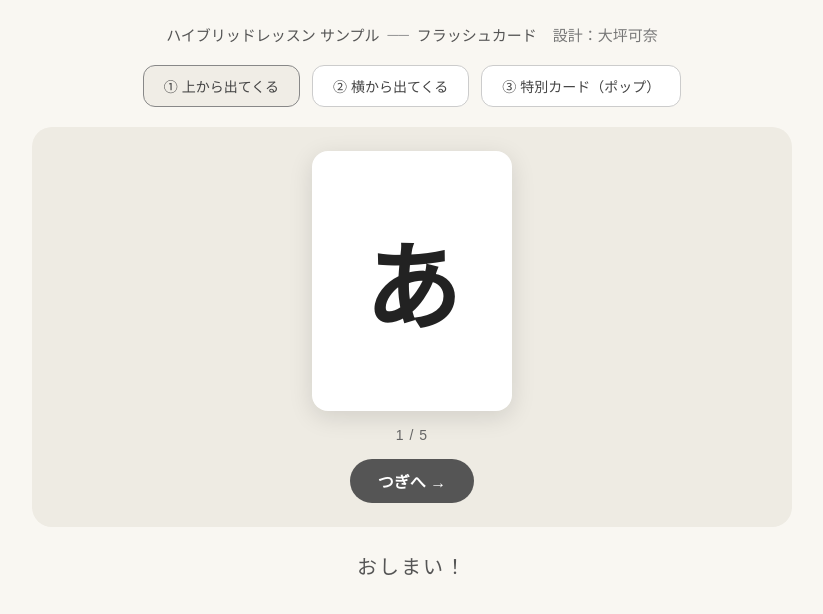
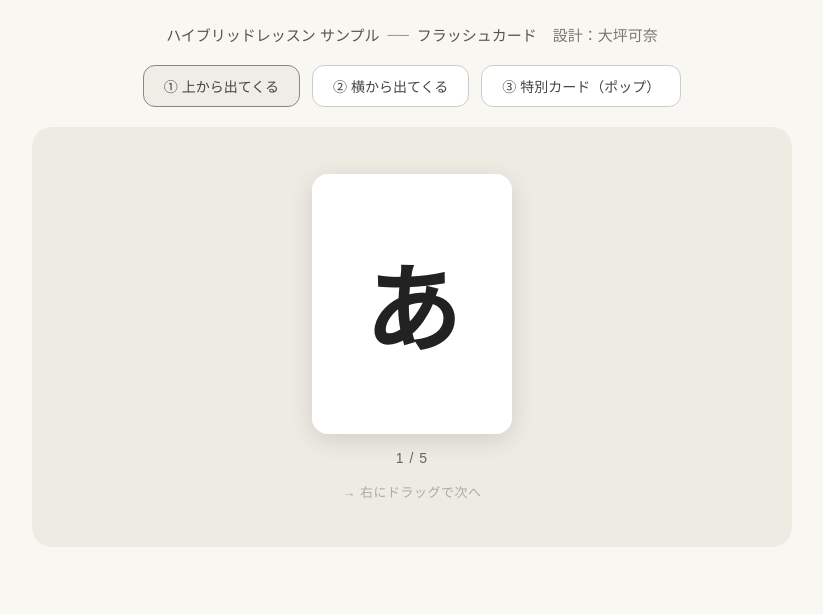
Before and after one commit to kana-otsubo/kana, a React (Vite) app: page / in a window 1280 px wide. Both pictures are taken after a click on the button "① 上から出てくる". Shown: the top 614 px of the page, without its empty margins (228-1051 px from the left). Built offline with nearby package versions, Linux system fonts and the light colour scheme.

Commit message:
Add right-drag swipe gesture to advance flash cards
https://claude.ai/code/session_01UF221H8dAADWUq8e1AKV2x

```diff
--- a/src/FlashCard.jsx
+++ b/src/FlashCard.jsx
@@ -1,4 +1,4 @@
-import { useState } from 'react'
+import { useState, useRef } from 'react'
 
 const CARDS = [
   { id: 1, front: 'あ', back: 'ア' },
@@ -14,12 +14,19 @@ const MODES = [
   { id: 'pop',       label: '③ 特別カード（ポップ）' },
 ]
 
+const SWIPE_THRESHOLD = 80
+
 export default function FlashCard() {
   const [mode, setMode] = useState(null)
   const [index, setIndex] = useState(0)
   const [flipped, setFlipped] = useState(false)
   const [animKey, setAnimKey] = useState(0)
   const [done, setDone] = useState(false)
+
+  // drag state
+  const [dragX, setDragX] = useState(0)
+  const [dragging, setDragging] = useState(false)
+  const dragStart = useRef(null)
 
   const card = CARDS[index]
 
@@ -29,6 +36,7 @@ export default function FlashCard() {
     setFlipped(false)
     setDone(false)
     setAnimKey(k => k + 1)
+    setDragX(0)
   }
 
   function next() {
@@ -39,7 +47,42 @@ export default function FlashCard() {
       setFlipped(false)
       setAnimKey(k => k + 1)
     }
+    setDragX(0)
   }
+
+  // --- pointer drag handlers ---
+  function onPointerDown(e) {
+    if (e.button !== undefined && e.button !== 0) return
+    dragStart.current = e.clientX ?? e.touches?.[0]?.clientX
+    setDragging(true)
+  }
+
+  function onPointerMove(e) {
+    if (!dragging || dragStart.current === null) return
+    const x = e.clientX ?? e.touches?.[0]?.clientX
+    const dx = x - dragStart.current
+    setDragX(dx > 0 ? dx : 0) // only allow dragging right
+  }
+
+  function onPointerUp() {
+    if (!dragging) return
+    setDragging(false)
+    if (dragX >= SWIPE_THRESHOLD) {
+      next()
+    } else {
+      setDragX(0)
+    }
+    dragStart.current = null
+  }
+
+  const swipeProgress = Math.min(dragX / SWIPE_THRESHOLD, 1)
+  const cardStyle = dragging || dragX > 0
+    ? {
+        transform: `translateX(${dragX}px) rotate(${dragX * 0.05}deg)`,
+        transition: dragging ? 'none' : 'transform 0.3s ease',
+        opacity: 1 - swipeProgress * 0.4,
+      }
+    : {}
 
   const animClass = mode ? `card--${mode}` : ''
 
@@ -67,13 +110,29 @@ export default function FlashCard() {
         </nav>
 
         <div className="fc-stage">
-          {!mode && <div className="fc-empty" />}
+          {!mode && (
+            <div className="fc-hint">← モードを選んでスタート</div>
+          )}
 
           {mode && !done && (
+            <>
+              {swipeProgress > 0.3 && (
+                <div className="fc-swipe-indicator" style={{ opacity: swipeProgress }}>
+                  つぎへ →
+                </div>
+              )}
               <div
                 key={animKey}
                 className={`fc-card ${animClass}${flipped ? ' flipped' : ''}`}
-              onClick={() => setFlipped(f => !f)}
+                style={cardStyle}
+                onMouseDown={onPointerDown}
+                onMouseMove={onPointerMove}
+                onMouseUp={onPointerUp}
+                onMouseLeave={onPointerUp}
+                onTouchStart={e => onPointerDown(e.touches[0])}
+                onTouchMove={e => onPointerMove(e.touches[0])}
+                onTouchEnd={onPointerUp}
+                onClick={() => { if (dragX < 5) setFlipped(f => !f) }}
               >
                 <div className="fc-card-inner">
                   <div className="fc-card-front">{card.front}</div>
@@ -82,17 +141,23 @@ export default function FlashCard() {
                 <div className="fc-progress">
                   {index + 1} / {CARDS.length}
                 </div>
-              <button
-                className="fc-next-btn"
-                onClick={e => { e.stopPropagation(); next() }}
-              >
-                {index + 1 >= CARDS.length ? 'おわり' : 'つぎへ →'}
+                <div className="fc-drag-hint">→ 右にドラッグで次へ</div>
+              </div>
+            </>
+          )}
+
+          {mode && done && (
+            <div className="fc-done">
+              <div className="fc-done-emoji">🎉</div>
+              <div className="fc-done-text">おしまい！</div>
+              <button className="fc-restart-btn" onClick={() => startMode(mode)}>
+                もういちど
               </button>
             </div>
           )}
         </div>
 
-        <div className="fc-footer">おしまい！</div>
+        <div className="fc-footer" />
       </div>
     </>
   )
@@ -124,11 +189,7 @@ const styles = `
   }
 
   .fc-sep { color: #999; }
-
-  .fc-designer {
-    margin-left: 8px;
-    color: #777;
-  }
+  .fc-designer { margin-left: 8px; color: #777; }
 
   .fc-modes {
     display: flex;
@@ -150,19 +211,13 @@ const styles = `
     font-family: inherit;
   }
 
-  .fc-mode-btn.active {
-    border-color: #888;
-    background: #f0ede6;
-  }
-
-  .fc-mode-btn:hover {
-    border-color: #aaa;
-  }
+  .fc-mode-btn.active { border-color: #888; background: #f0ede6; }
+  .fc-mode-btn:hover  { border-color: #aaa; }
 
   .fc-stage {
     width: 100%;
     max-width: 760px;
-    min-height: 400px;
+    min-height: 420px;
     background: #eeebe3;
     border-radius: 20px;
     display: flex;
@@ -172,22 +227,25 @@ const styles = `
     overflow: hidden;
   }
 
-  .fc-empty {
-    width: 100%;
-    height: 400px;
+  .fc-hint {
+    color: #aaa;
+    font-size: 16px;
   }
 
-  /* Card base */
+  /* Card */
   .fc-card {
     width: 240px;
-    cursor: pointer;
     user-select: none;
     display: flex;
     flex-direction: column;
     align-items: center;
     gap: 16px;
     perspective: 1000px;
+    cursor: grab;
+    touch-action: none;
   }
+
+  .fc-card:active { cursor: grabbing; }
 
   .fc-card-inner {
     width: 200px;
@@ -195,6 +253,8 @@ const styles = `
     position: relative;
     transform-style: preserve-3d;
     transition: transform 0.5s ease;
+    border-radius: 16px;
+    box-shadow: 0 6px 24px rgba(0,0,0,0.12);
   }
 
   .fc-card.flipped .fc-card-inner {
@@ -212,19 +272,10 @@ const styles = `
     justify-content: center;
     font-size: 96px;
     font-weight: 900;
-    box-shadow: 0 6px 24px rgba(0,0,0,0.12);
   }
 
-  .fc-card-front {
-    background: white;
-    color: #222;
-  }
-
-  .fc-card-back {
-    background: #fff8e1;
-    color: #e65100;
-    transform: rotateY(180deg);
-  }
+  .fc-card-front { background: white; color: #222; }
+  .fc-card-back  { background: #fff8e1; color: #e65100; transform: rotateY(180deg); }
 
   .fc-progress {
     font-size: 14px;
@@ -232,12 +283,46 @@ const styles = `
     letter-spacing: 1px;
   }
 
-  .fc-next-btn {
+  .fc-drag-hint {
+    font-size: 13px;
+    color: #aaa;
+    letter-spacing: 0.5px;
+  }
+
+  /* Swipe indicator */
+  .fc-swipe-indicator {
+    position: absolute;
+    right: 32px;
+    font-size: 22px;
+    font-weight: bold;
+    color: #4caf50;
+    pointer-events: none;
+    transition: opacity 0.1s;
+  }
+
+  /* Done screen */
+  .fc-done {
+    display: flex;
+    flex-direction: column;
+    align-items: center;
+    gap: 16px;
+    animation: popIn 0.4s ease;
+  }
+
+  .fc-done-emoji { font-size: 72px; }
+
+  .fc-done-text {
+    font-size: 32px;
+    font-weight: 900;
+    color: #555;
+  }
+
+  .fc-restart-btn {
     background: #555;
     color: white;
     border: none;
     border-radius: 50px;
-    padding: 10px 28px;
+    padding: 12px 32px;
     font-size: 16px;
     font-weight: bold;
     cursor: pointer;
@@ -245,16 +330,9 @@ const styles = `
     transition: background 0.2s;
   }
 
-  .fc-next-btn:hover { background: #333; }
+  .fc-restart-btn:hover { background: #333; }
 
-  .fc-footer {
-    margin-top: 24px;
-    font-size: 20px;
-    color: #555;
-    letter-spacing: 2px;
-  }
-
-  /* Animation: from top */
+  /* Entry animations */
   .fc-card.card--from-top {
     animation: slideFromTop 0.5s cubic-bezier(0.22, 1, 0.36, 1) both;
   }
@@ -264,7 +342,6 @@ const styles = `
     to   { opacity: 1; transform: translateY(0); }
   }
 
-  /* Animation: from side */
   .fc-card.card--from-side {
     animation: slideFromSide 0.5s cubic-bezier(0.22, 1, 0.36, 1) both;
   }
@@ -274,7 +351,6 @@ const styles = `
     to   { opacity: 1; transform: translateX(0); }
   }
 
-  /* Animation: pop */
   .fc-card.card--pop {
     animation: popIn 0.45s cubic-bezier(0.34, 1.56, 0.64, 1) both;
   }
```
Lines whose indentation alone changed are shown as unchanged.
